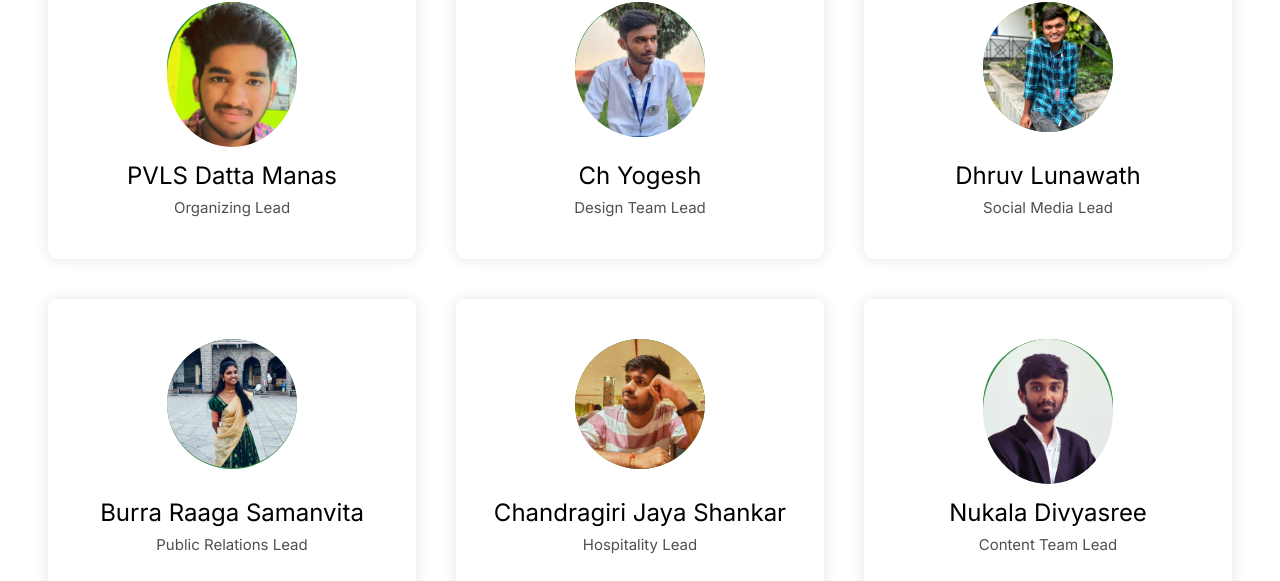
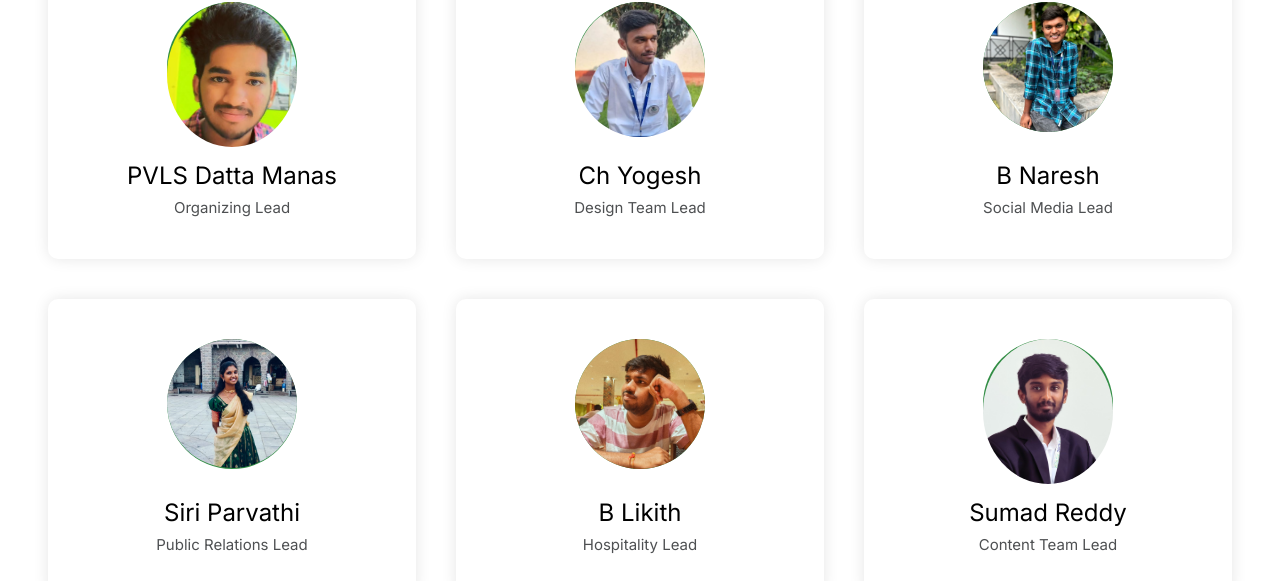
Before and after one commit to NangunooriAbhinav/gfg-main, a Next.js app: page / in a window 1280 px wide. Shown: the part 4163-4744 px from the top of the page. Built offline with nearby package versions, Linux system fonts and the light colour scheme.

Commit message:
names corrected

```diff
--- a/app/components/Team.tsx
+++ b/app/components/Team.tsx
@@ -364,7 +364,7 @@ export default function Team() {
                             <img className="img-fluid" src="./Naresh.jpg" />
                         </div>
                         <div className="team-content">
-                            <h3 className="name">Dhruv Lunawath</h3>
+                            <h3 className="name">B Naresh</h3>
                             <h4 className="title">Social Media Lead</h4>
                         </div>
                         <ul className="social">
@@ -407,7 +407,7 @@ export default function Team() {
                             <img className="img-fluid" src="./BURRA RAAGA SAMANVITA.png" />
                         </div>
                         <div className="team-content">
-                            <h3 className="name">Burra Raaga Samanvita</h3>
+                            <h3 className="name">Siri Parvathi</h3>
                             <h4 className="title">Public Relations Lead</h4>
                         </div>
                         <ul className="social">
@@ -453,7 +453,7 @@ export default function Team() {
                             />
                         </div>
                         <div className="team-content">
-                            <h3 className="name">Chandragiri Jaya Shankar</h3>
+                            <h3 className="name">B Likith</h3>
                             <h4 className="title">Hospitality Lead</h4>
                         </div>
                         <ul className="social">
@@ -496,7 +496,7 @@ export default function Team() {
                             <img className="img-fluid" src="./Nukala Divyasree.jpg" />
                         </div>
                         <div className="team-content">
-                            <h3 className="name">Nukala Divyasree</h3>
+                            <h3 className="name">Sumad Reddy</h3>
                             <h4 className="title">Content Team Lead</h4>
                         </div>
                         <ul className="social">
```
